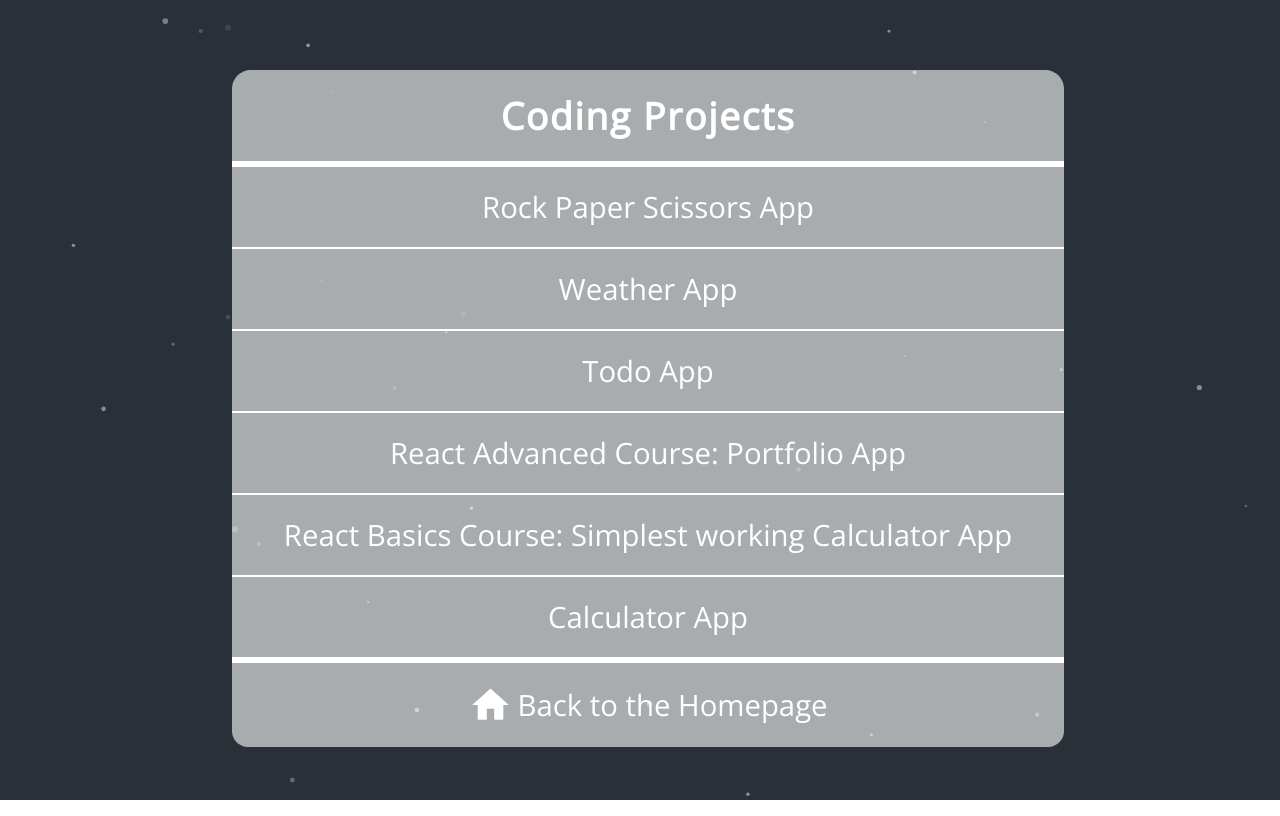
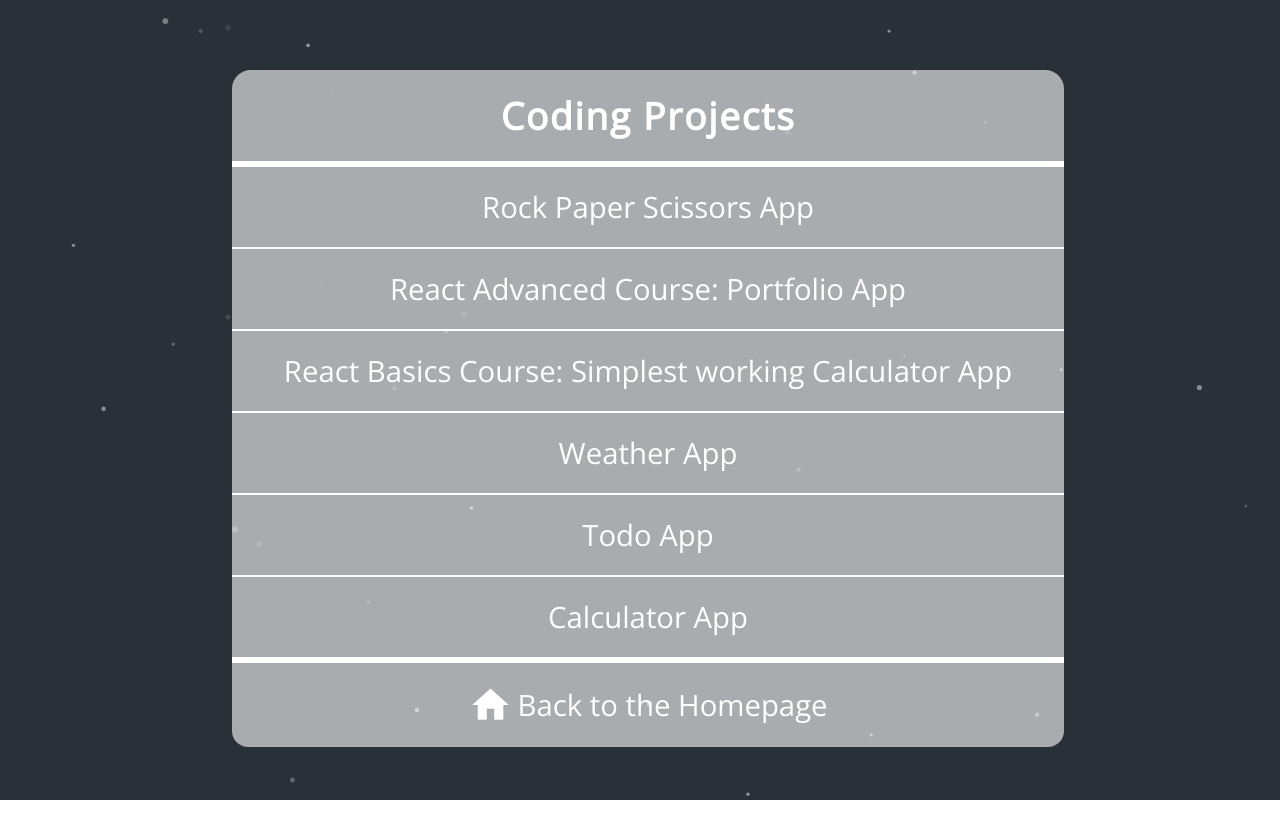
Before and after one commit to t-scheiber/nextjs_app, a Next.js app: page /codingprojects in a window 1280 px wide. Built offline with nearby package versions, Linux system fonts and the light colour scheme.

Commit message:
list order changed

```diff
--- a/pages/codingprojects.js
+++ b/pages/codingprojects.js
@@ -36,17 +36,17 @@ export default function Home() {
             <a className={styles.links} href="https://t-scheiber.github.io/AK_WeatherApp/">
               <li className={styles.eintrag}>Rock Paper Scissors App</li>
             </a>
+            <a className={styles.links} href="https://advanced-react-course-portfolio.vercel.app/">
+              <li className={styles.eintrag}>React Advanced Course: Portfolio App</li>
+            </a>
+            <a className={styles.links} href="https://react-basics-simplest-working-calculator-rho.vercel.app/">
+              <li className={styles.eintrag}>React Basics Course: Simplest working Calculator App</li>
+            </a>
             <a className={styles.links} href="https://t-scheiber.github.io/AK_WeatherApp/">
               <li className={styles.eintrag}>Weather App</li>
             </a>
             <a className={styles.links} href="https://todo-app-tscheiber.vercel.app/">
               <li className={styles.eintrag}>Todo App</li>
-            </a>
-            <a className={styles.links} href="https://advanced-react-course-portfolio.vercel.app/">
-              <li className={styles.eintrag}>React Advanced Course: Portfolio App</li>
-            </a>
-            <a className={styles.links} href="https://react-basics-simplest-working-calculator-rho.vercel.app/">
-              <li className={styles.eintrag}>React Basics Course: Simplest working Calculator App</li>
             </a>
             <a className={styles.links} href="https://t-scheiber.github.io/CalculatorApp">
               <li className={styles.eintrag}>Calculator App</li>
```
